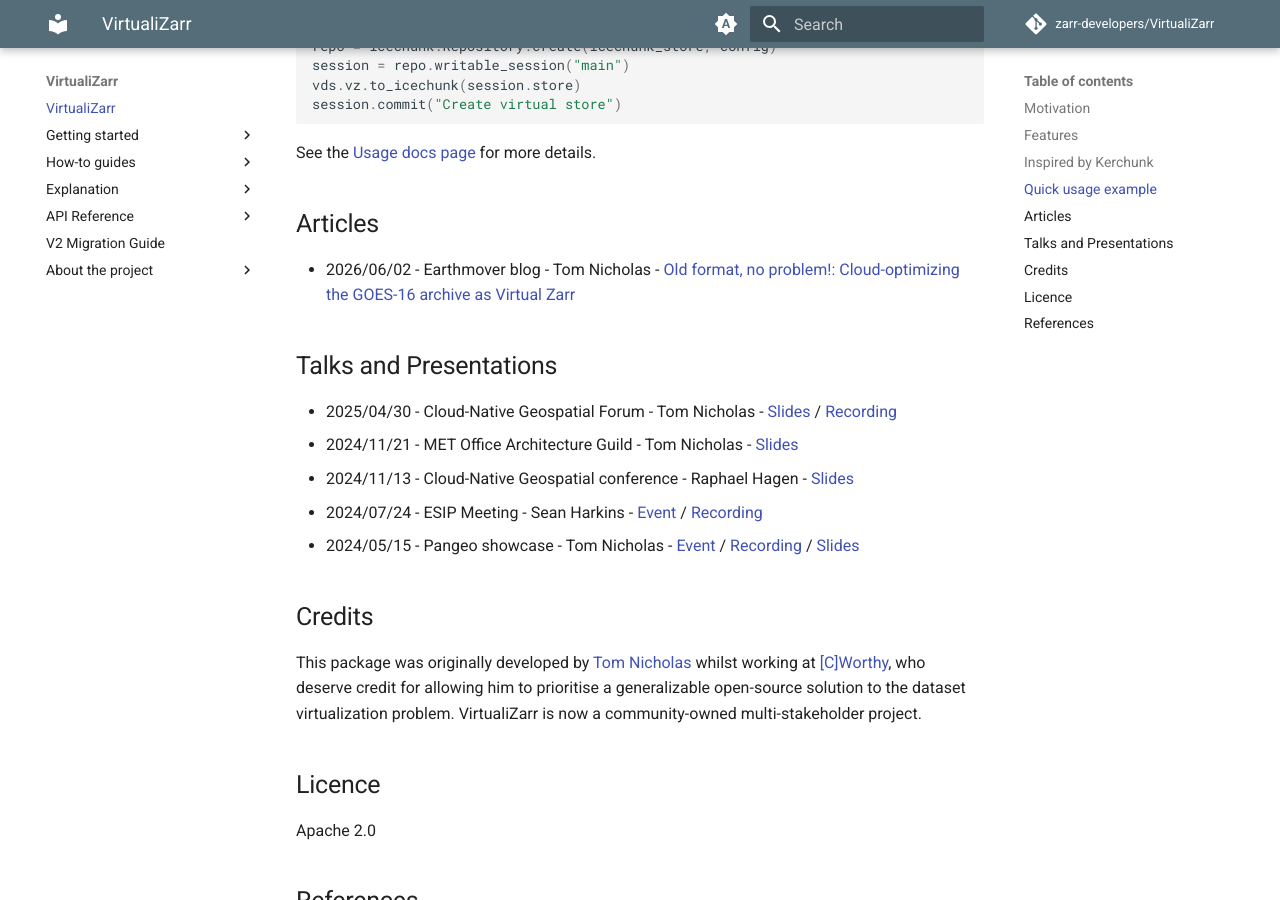
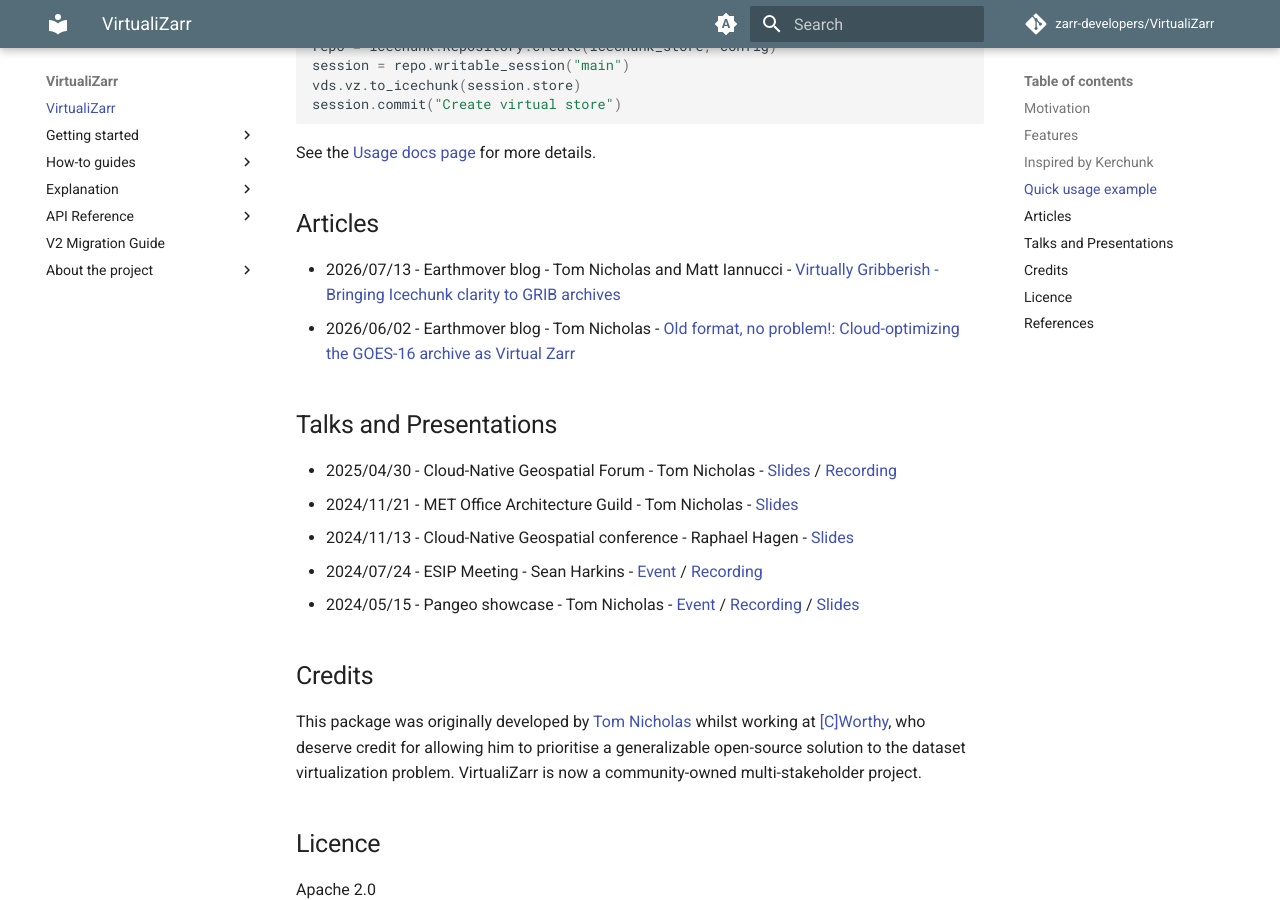
Before and after one commit to zarr-developers/VirtualiZarr, an MkDocs documentation site: the page built from docs/index.md, in a window 1280 px wide and 900 px high, scrolled down 3358 px. Built offline with MkDocs 1.6.1 and Material for MkDocs 9.7.7, drawn with Linux system fonts in a browser that asks for light colours; comment, search, counter and statistics services are not loaded; the version menu is left out.

Commit message:
Add virtual GRIB NBM blog post to articles lists (#1043)

```diff
--- a/docs/index.md
+++ b/docs/index.md
@@ -134,6 +134,7 @@
 
 ## Articles
 
+- 2026/07/13 - Earthmover blog - Tom Nicholas and Matt Iannucci - [Virtually Gribberish - Bringing Icechunk clarity to GRIB archives](https://www.earthmover.io/blog/virtual-grib-nbm)
 - 2026/06/02 - Earthmover blog - Tom Nicholas - [Old format, no problem!: Cloud-optimizing the GOES-16 archive as Virtual Zarr](https://www.earthmover.io/blog/virtual-zarr)
 
 ## Talks and Presentations
```
Also changed, not shown: README.md (+1 -0 lines).
